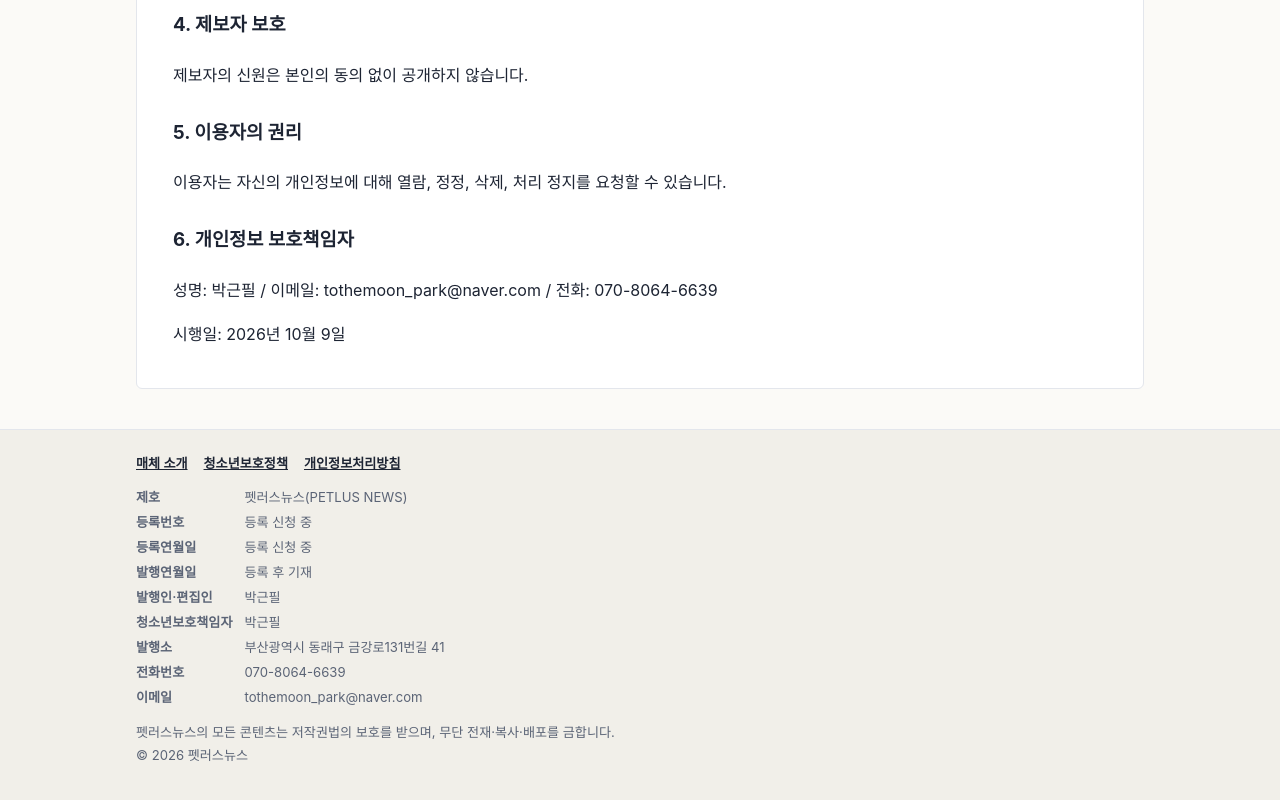
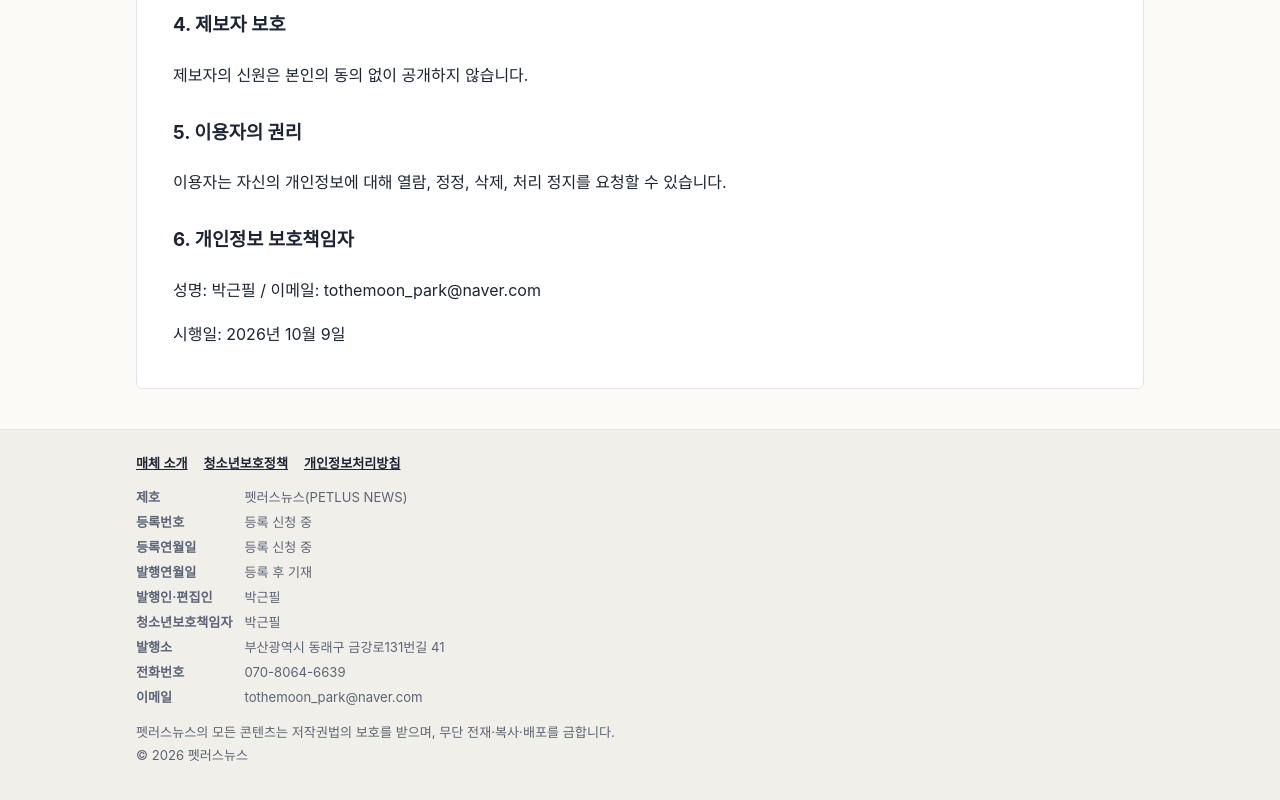
Before and after one commit to tothemoonpark-cpu/petlusnews, a plain HTML site: page privacy.html in a window 1280 px wide. Shown: the part 820-1620 px from the top of the page. Drawn offline with Linux system fonts and the light colour scheme.

Commit message:
Add files via upload

```diff
--- a/privacy.html
+++ b/privacy.html
@@ -24,7 +24,7 @@
 <h3>5. 이용자의 권리</h3>
 <p>이용자는 자신의 개인정보에 대해 열람, 정정, 삭제, 처리 정지를 요청할 수 있습니다.</p>
 <h3>6. 개인정보 보호책임자</h3>
-<p>성명: 박근필 / 이메일: tothemoon_park@naver.com / 전화: 070-8064-6639</p>
+<p>성명: 박근필 / 이메일: tothemoon_park@naver.com</p>
 <p>시행일: 2026년 10월 9일</p>
 </article></div></main>
 <footer><div class="wrap">
```
Also changed, not shown: about.html (+1 -1 lines), youth.html (+0 -1 lines).
